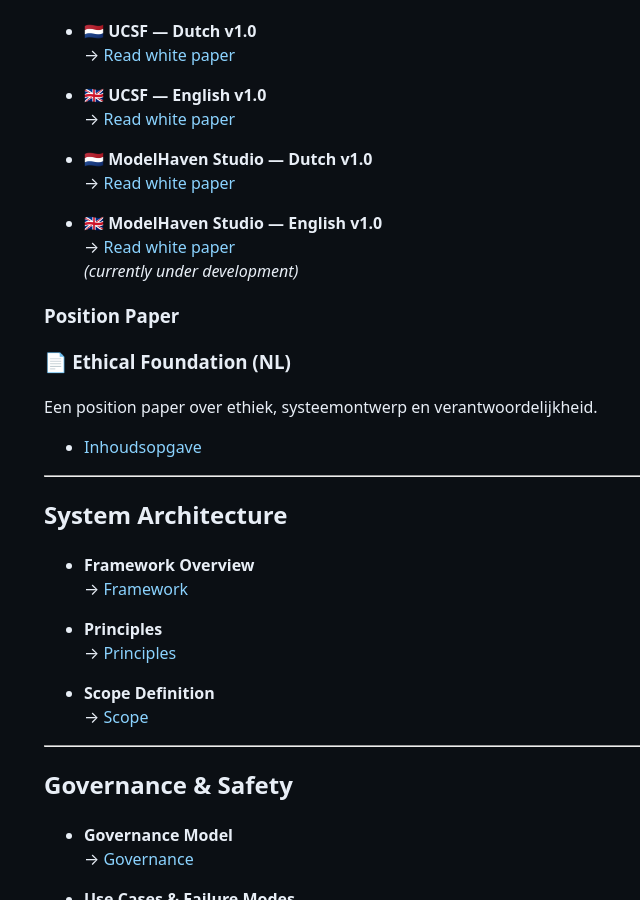
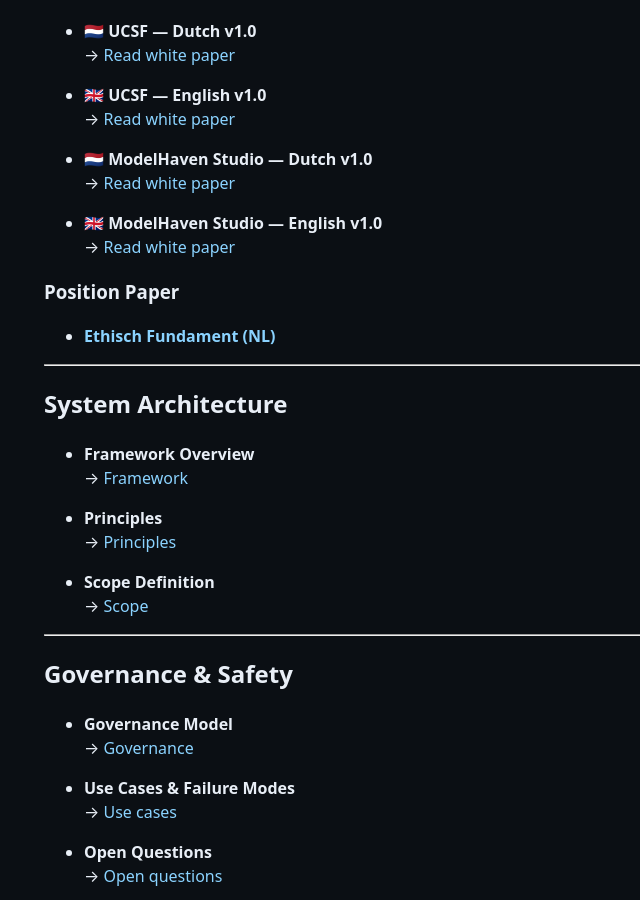
Before and after one commit to MartijnBruzzese/ModelHaven-Studio, a Jekyll site: the page built from index.md, in a window 1280 px wide and 900 px high, scrolled down 780 px. Shown: the whole window, without its empty margins (124-764 px from the left). Built offline with Jekyll 4.4.1, drawn with Linux system fonts in a browser that asks for light colours.

Commit message:
Update index.md

```diff
--- a/index.md
+++ b/index.md
@@ -48,15 +48,10 @@
 
 - 🇬🇧 **ModelHaven Studio — English v1.0**
   → [Read white paper](WHITE_PAPERS/EN/MODELHAVEN_STUDIO_WHITE_PAPER_EN_v1.0.md)
-  *(currently under development)*
 
 ### Position Paper
 
-### 📄 Ethical Foundation (NL)
-
-Een position paper over ethiek, systeemontwerp en verantwoordelijkheid.
-
-- [Inhoudsopgave](POSITION_PAPERS/ETHICS/NL/ETHISCH_FUNDAMENT/inhoudsopgave.md)
+- **[Ethisch Fundament (NL)](POSITION_PAPERS/ETHICS/NL/ETHISCH_FUNDAMENT/inhoudsopgave.md)**
 
 ---
 
```
